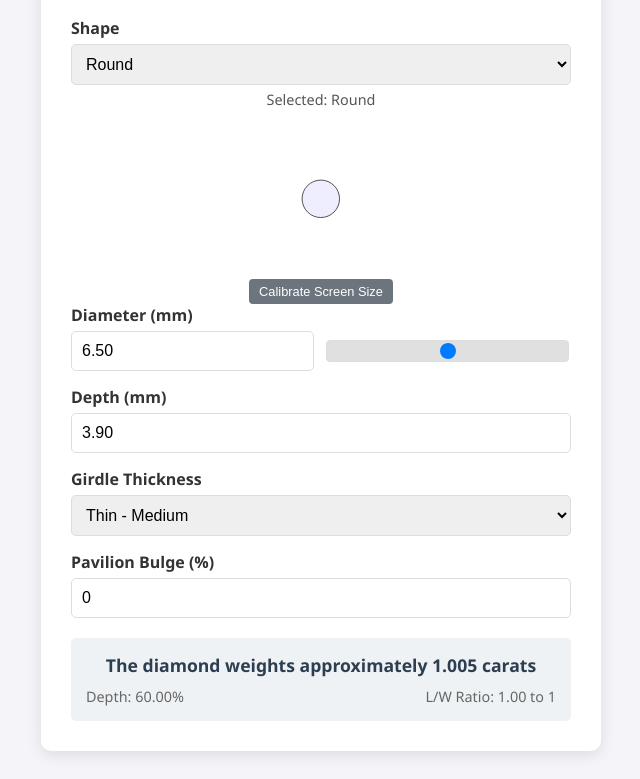
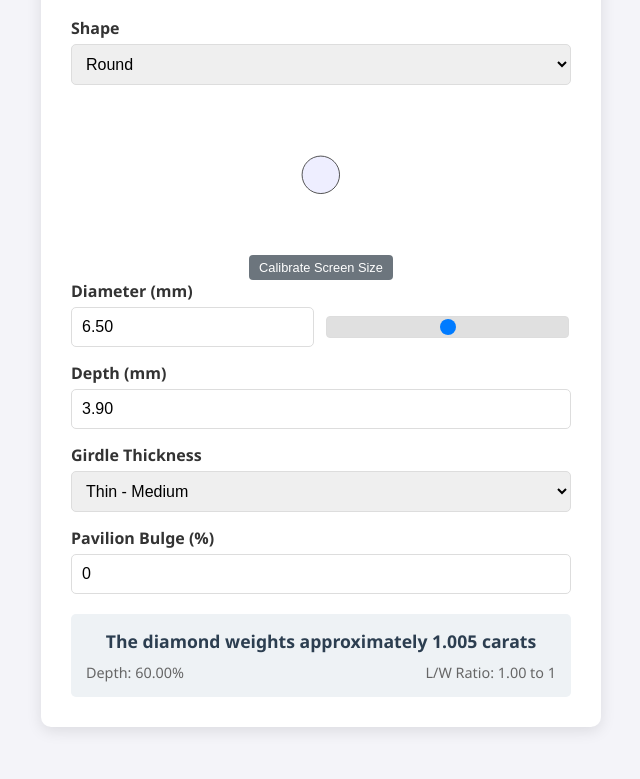
Before and after one commit to fayssalz/DWC, a plain HTML site: page index.html in a window 1280 px wide. Shown: the part 94-873 px from the top of the page, without its empty margins (319-959 px from the left). After the commit the page ends 849 px from the top, so only its background shows below. Drawn offline with nearby package versions, Linux system fonts and the light colour scheme.

Commit message:
fancy shapes updates

```diff
--- a/index.html
+++ b/index.html
@@ -68,9 +68,6 @@
                 <option value="11">Marquise</option>
                 <option value="12">Pear</option>
             </select>
-            <div style="text-align: center; margin-top: 5px; font-size: 0.9em; color: #555;">
-                Selected: <span id="sind">Round</span>
-            </div>
         </div>
 
         <div id="dia-svg-container">
@@ -208,13 +205,31 @@
       { min_mm: 3.70, max_mm: 3.80, carat: 0.20,  cts_pcs: '1/5',   sieve: '+15.75/-16.5' }
   ];
   const idealProportions = {
-      2: { depth: [57, 62], ratio: [[1.40, 1.55]] }, // Oval
-      3: { depth: [64, 73], ratio: [[1.00, 1.05], [1.49, 1.73]] }, // Princess
-      4: { depth: [61, 67], ratio: [[1.00, 1.05]] }, // Asscher
-      5: { depth: [61, 67], ratio: [[1.00, 1.05], [1.20, 1.25]] }, // Cushion
-      9: { depth: [61, 67], ratio: [[1.00, 1.05], [1.39, 1.50]] }, // Emerald
+      2: { depth: [58, 63], ratio: [[1.35, 1.50]] }, // Oval
+      3: { depth: [65, 73], ratio: [[0.95, 1.05]] }, // Princess
+      4: { depth: [63, 69], ratio: [[0.95, 1.05]] }, // Asscher
+      5: { depth: [62, 68], ratio: [[0.95, 1.05], [1.20, 1.25]] }, // Cushion
+      6: { depth: [51.9, 61], ratio: [[0.85, 1.05]] }, // Heart
+      7: { depth: [56.5, 65], ratio: [[3, 5]] }, // Baguette
+      8: { depth: [35, 48], ratio: [[0.95, 1.05]] }, // Trillion
+      9: { depth: [60, 68], ratio: [[0.95, 1.05], [1.35, 1.56]] }, // Emerald
       10: { depth: [61, 67], ratio: [[1.00, 1.05], [1.20, 1.31]] }, // Radiant
-      11: { depth: [57, 62], ratio: [[1.80, 2.05]] } // Marquise
+      11: { depth: [57.5, 64.5], ratio: [[1.70, 2.25]] }, // Marquise
+      12: { depth: [57.5, 65], ratio: [[1.40, 1.75]] }, // Pear
+  };
+  const shapeDefaults = {
+      1: { l: 6.50, w: 6.50, d: 3.90 },
+      2: { l: 8.00, w: 5.50, d: 3.41 },
+      3: { l: 5.50, w: 5.50, d: 3.85 },
+      4: { l: 5.50, w: 5.50, d: 3.63 },
+      5: { l: 6.00, w: 6.00, d: 3.90 },
+      6: { l: 6.00, w: 6.00, d: 3.54 },
+      7: { l: 6.00, w: 2.00, d: 1.20 },
+      8: { l: 6.50, w: 6.50, d: 2.60 },
+      9: { l: 7.00, w: 5.00, d: 3.25 },
+      10: { l: 6.00, w: 5.00, d: 3.20 },
+      11: { l: 10.00, w: 5.00, d: 3.05 },
+      12: { l: 8.00, w: 5.00, d: 3.05 }
   };
   function rt1() {
     $("#diamcut1").off("input").on("input", function () {
@@ -233,13 +248,18 @@
     });
   }
   function showform() {
-    var e = document.getElementById("diaform"),
-      t = document.getElementById("diaform").options.selectedIndex,
-      n = document.getElementById("diaform").options[t].text;
-    ($("#sind").html(n),
-      0 == e.selectedIndex
-        ? ($("#hdel1").show(), $("#hdel").hide(), $("#lndiam").hide(), rt1())
-        : ($("#hdel").show(), $("#hdel1").hide(), $("#lndiam").show(), rt2()));
+    var e = document.getElementById("diaform");
+    var shapeId = parseInt(e.value);
+    if (shapeDefaults[shapeId]) {
+        var def = shapeDefaults[shapeId];
+        $("#diamcut1").val(def.l.toFixed(2));
+        $("#diamcut").val(def.l.toFixed(2));
+        $("#widecut").val(def.w.toFixed(2));
+        $("#heightcut").val(def.d.toFixed(2));
+    }
+    0 == e.selectedIndex
+      ? ($("#hdel1").show(), $("#hdel").hide(), $("#lndiam").hide(), rt1())
+      : ($("#hdel").show(), $("#hdel1").hide(), $("#lndiam").show(), rt2());
   }
   function dwcreset() {
     ((document.getElementById("dperc").innerHTML = "60"),
```
